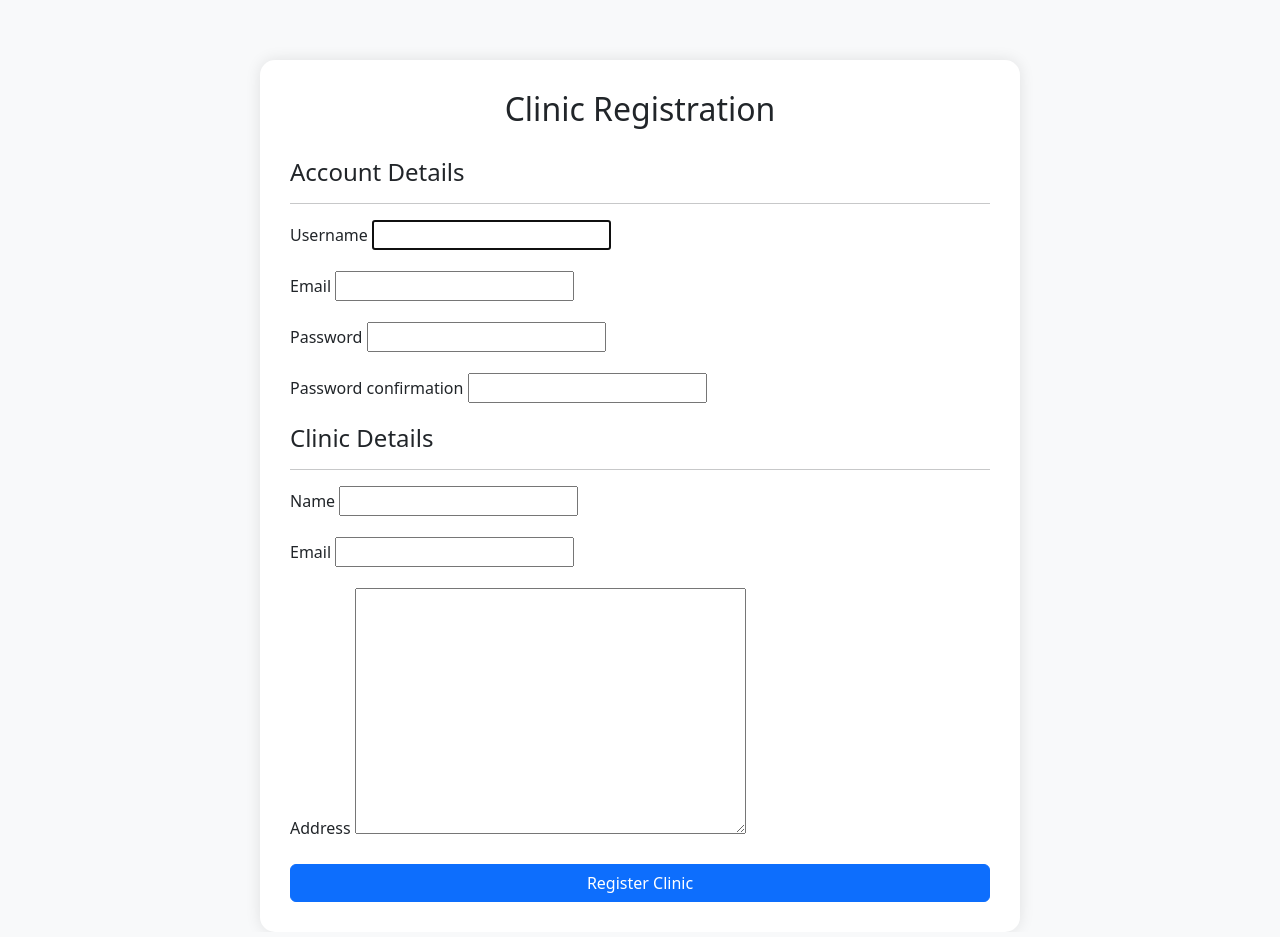
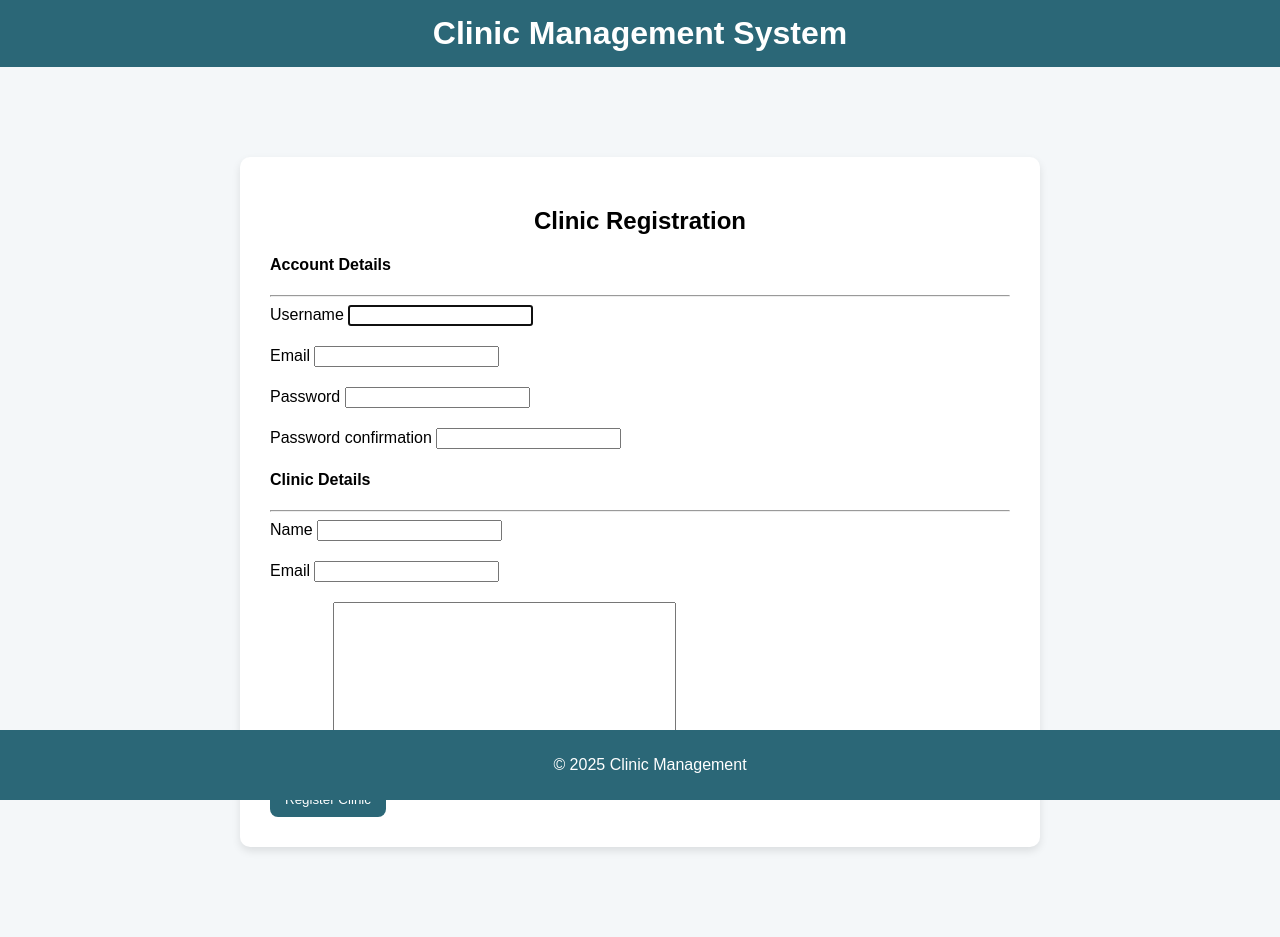
Before and after one commit to Poojan2901/clinicweb, a Django app: page /accounts/register/ in a window 1280 px wide. Before the commit the page ends 902 px from the top, so only its background shows below. Run offline with Django 4.2, Linux system fonts and the light colour scheme.

Commit message:
Updated clinic registration page and global theme styling

```diff
--- a/config/settings.py
+++ b/config/settings.py
@@ -62,7 +62,7 @@ ROOT_URLCONF = 'config.urls'
 TEMPLATES = [
     {
         'BACKEND': 'django.template.backends.django.DjangoTemplates',
-        'DIRS': ['templates'],
+        'DIRS': ['templates','static'],
         'APP_DIRS': True,
         'OPTIONS': {
             'context_processors': [
@@ -130,6 +130,7 @@ USE_TZ = True
 # https://docs.djangoproject.com/en/4.2/howto/static-files/
 
 STATIC_URL = 'static/'
+STATICFILES_DIRS = [BASE_DIR / "static"]
 
 # Default primary key field type
 # https://docs.djangoproject.com/en/4.2/ref/settings/#default-auto-field
--- /dev/null
+++ b/static/css/style.css
@@ -0,0 +1,74 @@
+body {
+    font-family: Arial, sans-serif;
+    background: #f4f7f9;
+    margin: 0;
+    padding: 0;
+}
+
+header {
+    background: #2b6777;
+    color: white;
+    padding: 15px;
+    text-align: center;
+}
+
+header h1 {
+    margin: 0;
+}
+
+nav a {
+    color: white;
+    margin: 0 10px;
+    text-decoration: none;
+}
+
+nav a:hover {
+    text-decoration: underline;
+}
+
+main {
+    max-width: 800px;
+    margin: 30px auto;
+    padding: 20px;
+}
+
+.form-container, .card {
+    background: white;
+    padding: 30px;
+    border-radius: 10px;
+    box-shadow: 0px 4px 8px rgba(0,0,0,0.1);
+    margin-top: 40px;
+    margin-bottom: 40px;
+}
+
+.form-heading {
+    margin-bottom: 20px;
+    text-align: center;
+}
+
+.mb-3 {
+    margin-bottom: 20px;
+}
+
+form button {
+    background: #2b6777;
+    color: white;
+    padding: 10px 15px;
+    border: none;
+    border-radius: 8px;
+    cursor: pointer;
+}
+
+form button:hover {
+    background: #1e4e58;
+}
+
+footer {
+    text-align: center;
+    padding: 10px;
+    background: #2b6777;
+    color: white;
+    position: fixed;
+    bottom: 0;
+    width: 100%;
+}
--- a/templates/accounts/clinic_register.html
+++ b/templates/accounts/clinic_register.html
@@ -1,31 +1,10 @@
+{% extends 'base.html' %}
 {% load static %}
-<!DOCTYPE html>
-<html lang="en">
-<head>
-    <meta charset="UTF-8">
-    <title>Register Clinic</title>
-    <link href="https://cdn.jsdelivr.net/npm/bootstrap@5.3.2/dist/css/bootstrap.min.css" rel="stylesheet">
-    <style>
-        body {
-            background-color: #f8f9fa;
-        }
-        .form-container {
-            margin-top: 60px;
-            padding: 30px;
-            background-color: white;
-            border-radius: 15px;
-            box-shadow: 0 0 15px rgba(0, 0, 0, 0.1);
-        }
-        .form-heading {
-            margin-bottom: 30px;
-        }
-    </style>
-</head>
-<body>
 
-<div class="container">
-    <div class="row justify-content-center">
-        <div class="col-md-8 form-container">
+{% block title %}Register Clinic{% endblock %}
+
+{% block content %}
+<div class="form-container">
     <h2 class="form-heading text-center">Clinic Registration</h2>
     <form method="post">
         {% csrf_token %}
@@ -55,12 +34,8 @@
         {% endfor %}
 
         <div class="d-grid">
-                    <button type="submit" class="btn btn-primary">Register Clinic</button>
+            <button type="submit">Register Clinic</button>
         </div>
     </form>
 </div>
-    </div>
-</div>
-
-</body>
-</html>
+{% endblock %}
--- /dev/null
+++ b/templates/base.html
@@ -0,0 +1,34 @@
+{% load static %}
+<!DOCTYPE html>
+<html lang="en">
+<head>
+    <meta charset="UTF-8">
+    <meta name="viewport" content="width=device-width, initial-scale=1.0">
+    <title>{% block title %}Clinic Management{% endblock %}</title>
+    <link rel="stylesheet" href="{% static 'css/style.css' %}">
+</head>
+<body>
+    <header>
+        <h1>Clinic Management System</h1>
+        {% comment %} {% if user.is_authenticated %}
+            <nav>
+                <a href="{% url 'dashboard' %}">Dashboard</a>
+                <a href="{% url 'logout_clinic' %}">Logout</a>
+            </nav>
+        {% else %}
+            <nav>
+                <a href="{% url 'login_clinic' %}">Login</a>
+                <a href="{% url 'register_clinic' %}">Register</a>
+            </nav>
+        {% endif %} {% endcomment %}
+    </header>
+
+    <main>
+        {% block content %}{% endblock %}
+    </main>
+
+    <footer>
+        <p>© 2025 Clinic Management</p>
+    </footer>
+</body>
+</html>
```
Also changed, not shown: templates/accounts/dashboard.html (+8 -37 lines), templates/accounts/login.html (+12 -51 lines), templates/one.html (deleted, +0 -11 lines), static/one.css (added). Lines whose indentation alone changed are shown as unchanged.
